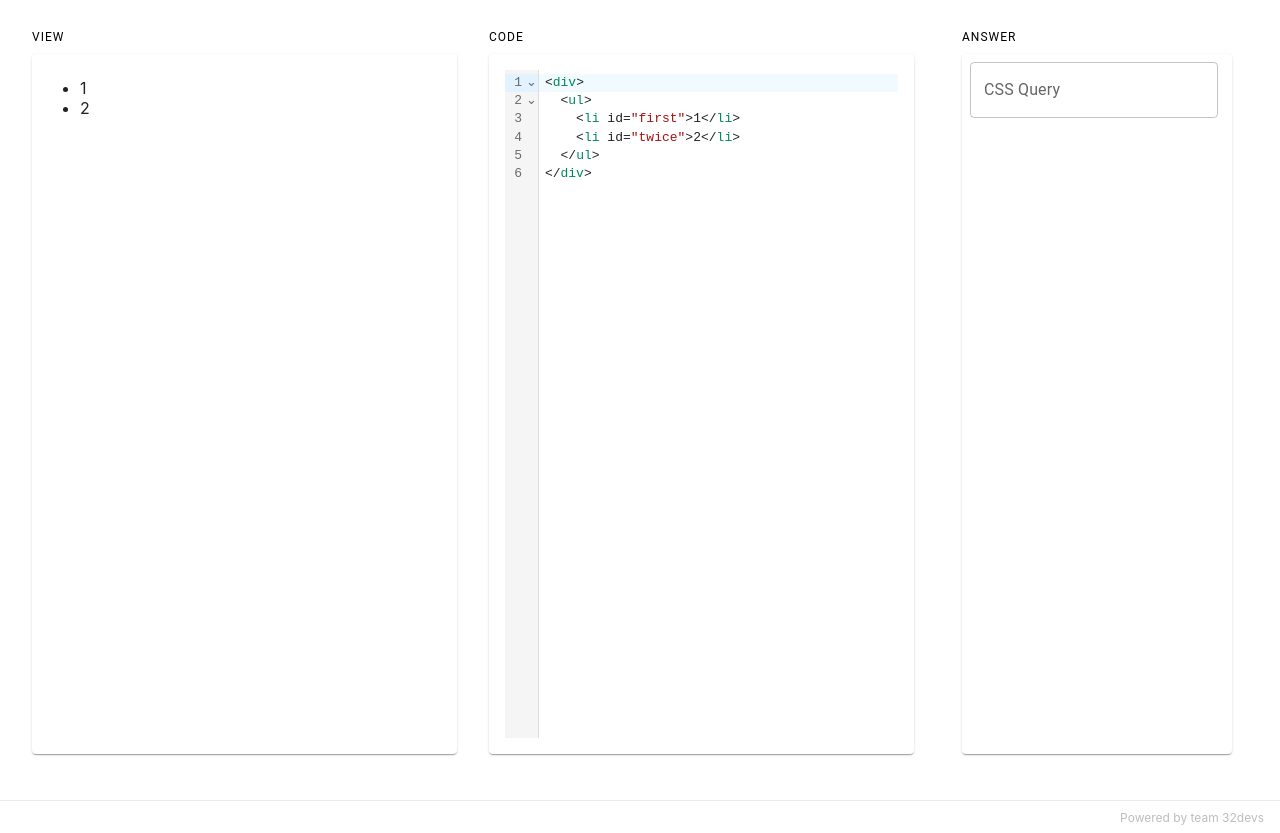
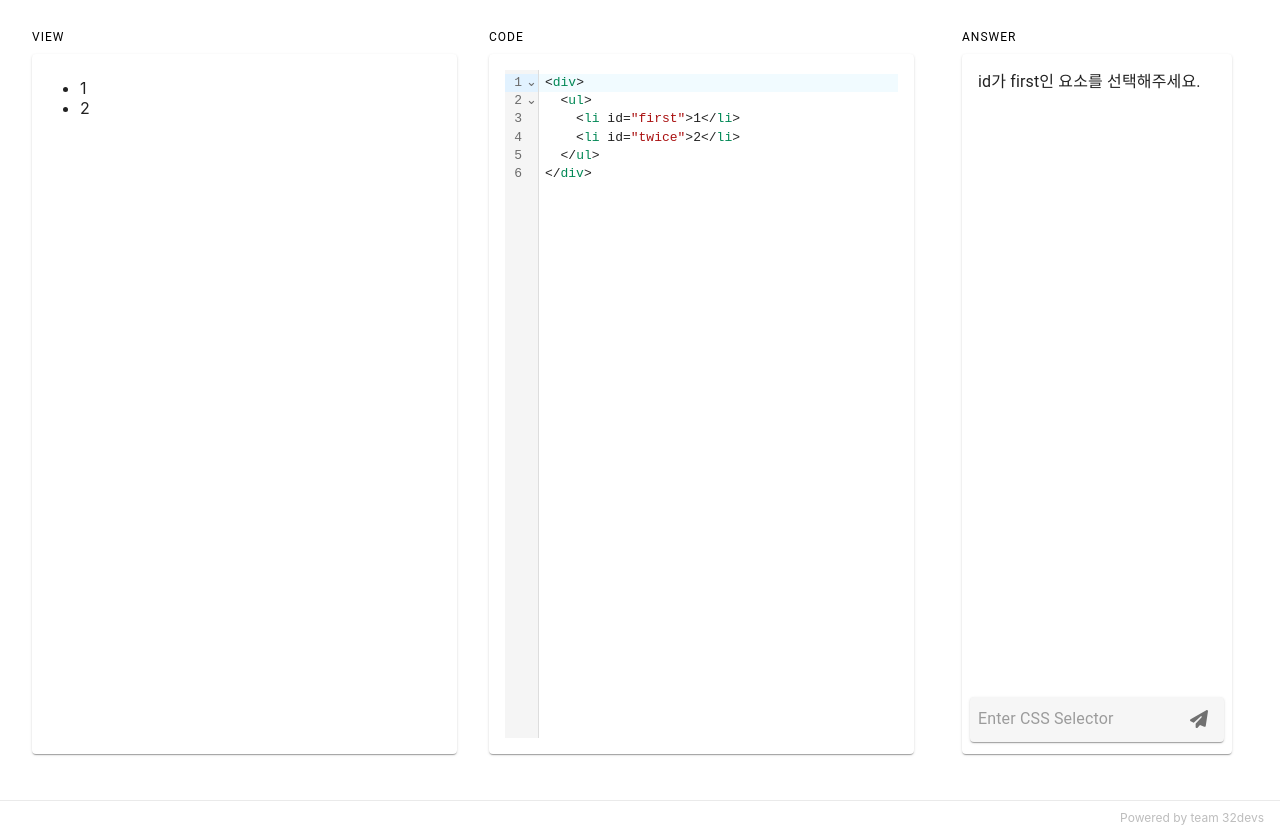
Before and after one commit to 32devs/css-selector-trainer, a Next.js app in the folder client/: page /test/id in a window 1280 px wide. Built offline with nearby package versions, Linux system fonts and the light colour scheme.

Commit message:
feat: update input

```diff
--- a/client/pages/test/id.tsx
+++ b/client/pages/test/id.tsx
@@ -1,7 +1,9 @@
-import { MutableRefObject, useEffect, useRef, useState, KeyboardEvent } from 'react';
-import { Grid, Paper, Typography, TextField, styled } from '@mui/material';
+import { useEffect, useState, FormEvent, ChangeEvent } from 'react';
+import { Grid, Paper, Typography, styled, InputBase, IconButton } from '@mui/material';
 
 import CodeMirror from '../../component/CodeMirror';
+import { FontAwesomeIcon } from '@fortawesome/react-fontawesome';
+import { faPaperPlane } from '@fortawesome/free-solid-svg-icons';
 
 const Item = styled(Paper)(({ theme }) => ({
   background: theme.palette.mode === 'dark' ? '#1A2027' : '#FFF',
@@ -10,6 +12,7 @@ const Item = styled(Paper)(({ theme }) => ({
   display: 'flex'
 }));
 
+const testSolution: string = '#first';
 const testString: string = `<div>
   <ul>
     <li id="first">1</li>
@@ -17,32 +20,40 @@ const testString: string = `<div>
   </ul>
 </div>`;
 
+const testQuestion: string = `id가 first인 요소를 선택해주세요.`
+
 function Id() {
+  const [question, setQuestion] = useState<string>('');
   const [answer, setAnswer] = useState<string>('');
+  const [solution, setSolution] = useState<string>('');
 
   const [code, setCode] = useState<string>('');
   const [viewCode, setViewCode] = useState<string>('');
 
-  const getAnswer = (e: KeyboardEvent<HTMLInputElement>) => {
-    if (e.key === 'Enter') {
-      const target = e.target as HTMLInputElement;
-      setAnswer(target.value);
+  const onSubmit = (e: FormEvent<HTMLFormElement>) => {
+    e.preventDefault();
+
+    const errorReg = /^[\#\.\.\[\]\s]+$|^$/;
+
+    document.querySelector('#view')?.querySelectorAll('.wrong-answer').forEach(item => item.classList?.remove('wrong-answer'));
+    document.querySelector('#view')?.querySelectorAll('.correct-answer').forEach(item => item.classList?.remove('correct-answer'));
+
+    if (!errorReg.test(answer)) {
+
+      if (answer === solution) {
+        document.querySelector(`#view ${ answer }`)?.classList.add('correct-answer');
+      } else {
+        document.querySelector(`#view ${ answer }`)?.classList.add('wrong-answer');
+      }
     }
   }
 
   useEffect(() => {
+    setQuestion(testQuestion);
+    setSolution(testSolution);
     setCode(testString);
     setViewCode(testString);
   }, []);
-
-  useEffect(() => {
-    const errorReg = /^[\#\.\.\[\]\s]+$|^$/;
-
-    document.querySelector('#view')?.querySelectorAll('.selected').forEach(item => item.classList.remove('selected'));
-    if (!errorReg.test(answer)) {
-      document.querySelector(`#view ${ answer }`)?.classList.add('selected');
-    }
-  }, [answer])
 
   return (
     <>
@@ -60,13 +71,19 @@ function Id() {
         </Grid>
 
         <Grid item sx={{ p: 2 }} sm={ 12 } md={ 3 }>
-          <Typography variant="overline">ANSWER</Typography>
-          <Item id="answer">
-            <TextField
-              label="CSS Query"
-              variant="outlined"
-              onKeyUp={ getAnswer }
-            />
+          <Typography variant="overline" >ANSWER</Typography>
+          <Item id="answer" sx={{ flexDirection: 'column' }}>
+            <Typography variant="body1" sx={{ height: '635px', p: 1 }} >{ question }</Typography>
+            <Paper
+              component="form"
+              sx={{ p: 1, height: '45px', width: '100%', display: 'flex', justifyContent: 'space-between', backgroundColor: '#F6F6F6' }}
+              onSubmit={ onSubmit }
+            >
+              <InputBase placeholder="Enter CSS Selector" value={ answer } onChange={ (e: ChangeEvent<HTMLInputElement>) => setAnswer(e.target.value)} />
+              <IconButton type="submit" >
+                <FontAwesomeIcon icon={ faPaperPlane } size="xs" />
+              </IconButton>
+            </Paper>
           </Item>
         </Grid>
 
--- a/client/styles/globals.css
+++ b/client/styles/globals.css
@@ -15,10 +15,16 @@ a {
   box-sizing: border-box;
 }
 
-.selected {
+.wrong-answer {
   font-weight: bolder;
-  background-color: #C8C8C8;
+  background-color: #EF9A9A;
 }
+
+.correct-answer {
+  font-weight: bolder;
+  background-color: #A5D6A7;
+}
+
 
 /* .cm-editor {
   width: 100%;
```
